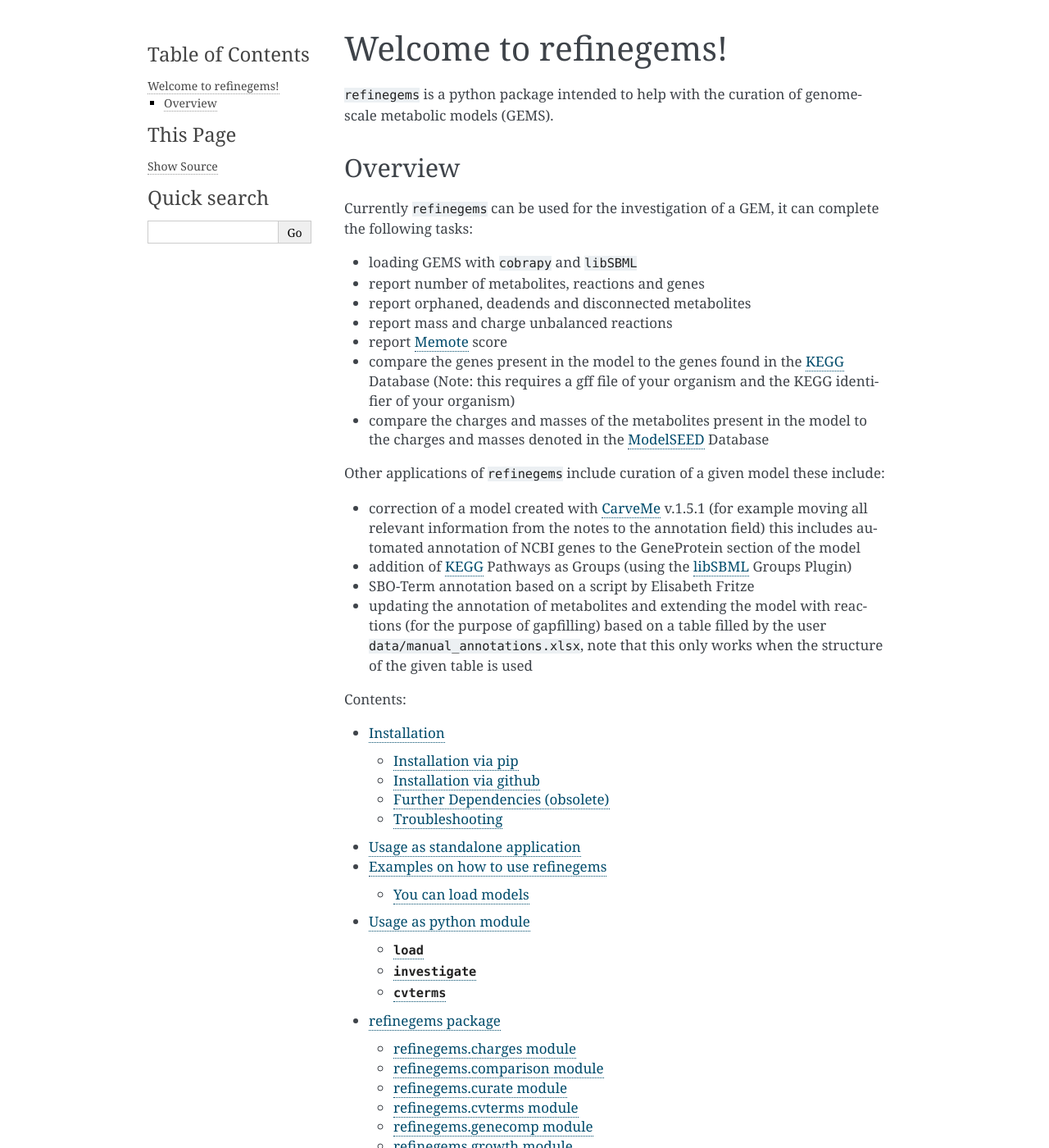
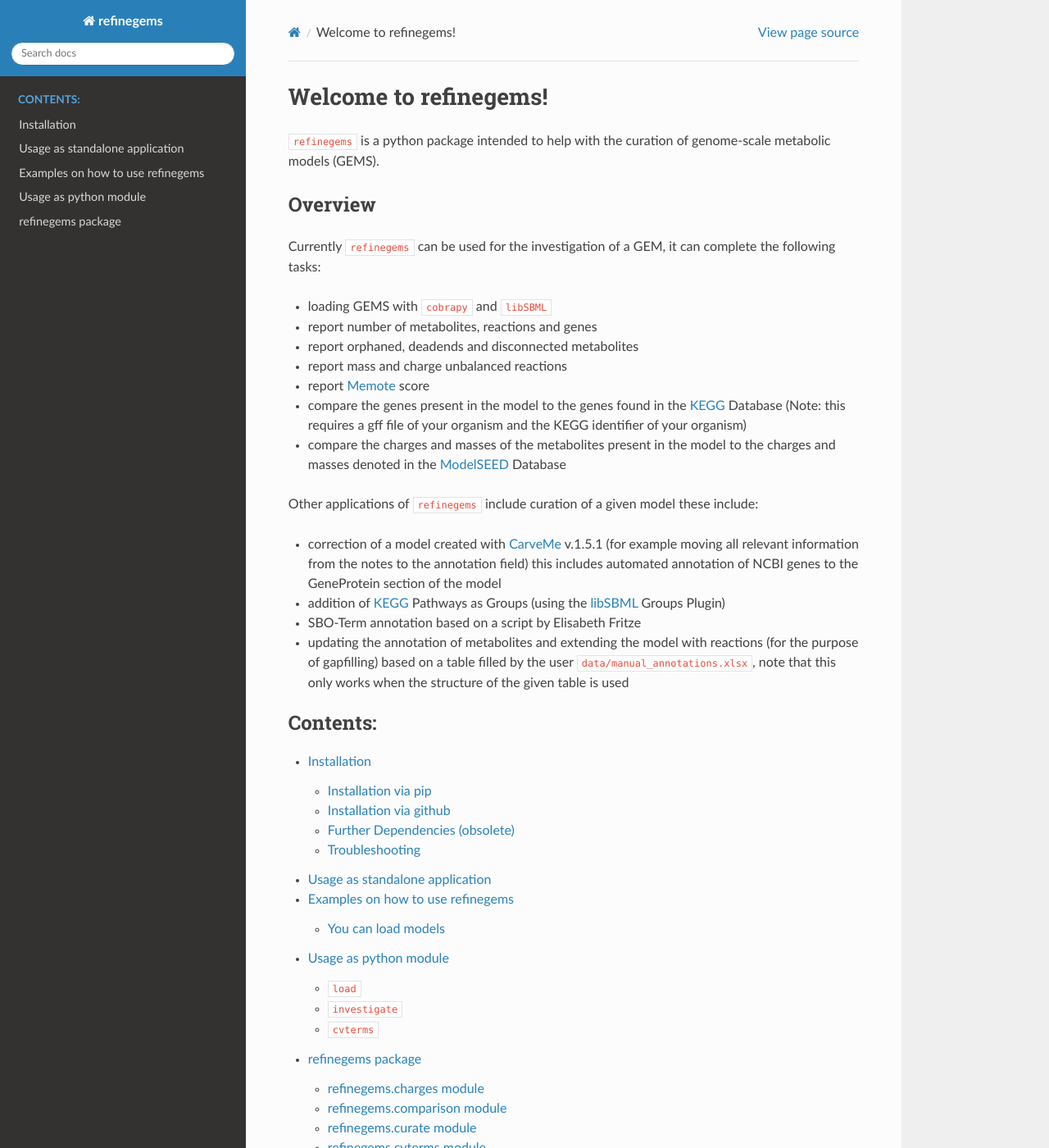
Before and after one commit to draeger-lab/refinegems, a Sphinx documentation site: the page built from docs/source/index.rst, in a window 1280 px wide and 1400 px high. Shown: the whole window at 82% size. Built offline with Sphinx 7.4.7 and the Read the Docs theme 2.0.0, drawn with Linux system fonts in a browser that asks for light colours; some of the changed text lies outside the part shown.

Commit message:
modify auto-update #22

```diff
--- a/docs/source/conf.py
+++ b/docs/source/conf.py
@@ -12,6 +12,7 @@
 #
 import os
 import sys
+import sphinx_rtd_theme
 sys.path.insert(0, os.path.abspath('../..'))
 
 
@@ -34,6 +35,7 @@ extensions = [
     'sphinx.ext.autodoc',
     'sphinx.ext.mathjax',
     'nbsphinx',
+    'sphinx_rtd_theme',
 ]
 
 # Add any paths that contain templates here, relative to this directory.
@@ -50,7 +52,7 @@ exclude_patterns = ['_build', '**.ipynb_checkpoints']
 # The theme to use for HTML and HTML Help pages.  See the documentation for
 # a list of builtin themes.
 #
-html_theme = 'alabaster'
+html_theme = 'sphinx_rtd_theme' #'alabaster'
 
 # Add any paths that contain custom static files (such as style sheets) here,
 # relative to this directory. They are copied after the builtin static files,
```
Also changed, not shown: 1 other file.
